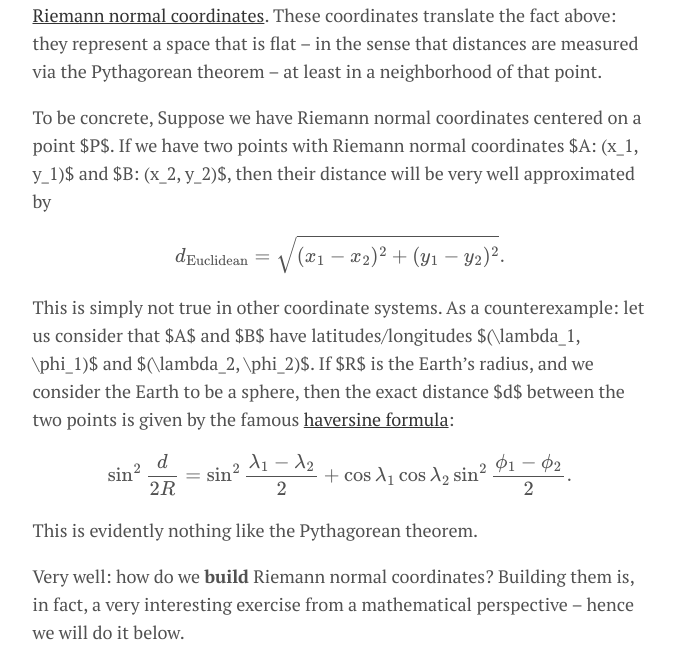
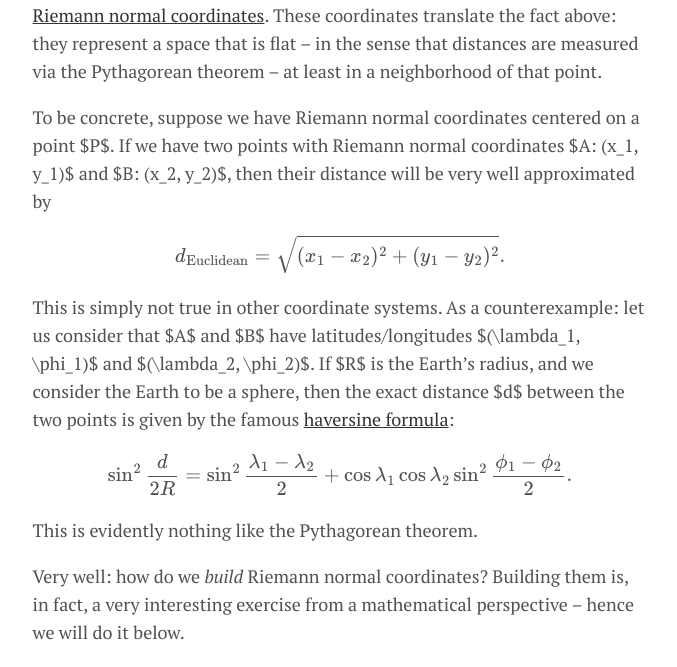
Before and after one commit to takeshimg92/takeshimg92.github.io, a Jekyll site: the page built from _posts/2023-05-11-local_coordinates.md, in a window 1280 px wide and 900 px high, scrolled down 705 px. Shown: the part 155-822 px from the top of the window, without its empty margins (300-977 px from the left). Built offline with Jekyll 4.4.1, drawn with Linux system fonts in a browser that asks for light colours; formulas are drawn with MathJax 3; some of the changed text lies outside the part shown.

```diff
--- a/_posts/2023-05-11-local_coordinates.md
+++ b/_posts/2023-05-11-local_coordinates.md
@@ -13,7 +13,7 @@
 
 For every point in a manifold, there is a special coordinate system called [Riemann normal coordinates](https://en.wikipedia.org/wiki/Normal_coordinates). These coordinates translate the fact above: they represent a space that is flat -- in the sense that distances are measured via the Pythagorean theorem -- at least in a neighborhood of that point.
 
-To be concrete, Suppose we have Riemann normal coordinates centered on a point $P$. If we have two points with Riemann normal coordinates $A: (x_1, y_1)$ and $B: (x_2, y_2)$, then their distance will be very well approximated by
+To be concrete, suppose we have Riemann normal coordinates centered on a point $P$. If we have two points with Riemann normal coordinates $A: (x_1, y_1)$ and $B: (x_2, y_2)$, then their distance will be very well approximated by
 
 $$d_\mathrm{Euclidean} = \sqrt{(x_1-x_2)^2+(y_1-y_2)^2}.$$
 
@@ -23,7 +23,7 @@
 
 This is evidently nothing like the Pythagorean theorem.
 
-Very well: how do we **build** Riemann normal coordinates? Building them is, in fact, a very interesting exercise from a mathematical perspective -- hence we will do it below.
+Very well: how do we *build* Riemann normal coordinates? Building them is, in fact, a very interesting exercise from a mathematical perspective -- hence we will do it below.
 
 ## For data science: distances and neighbors
 
@@ -182,7 +182,7 @@
 * Calculate $q_x = \tilde q \cdot \hat x$, $q_y = \tilde q\cdot \hat y$;
 * Return $(q_x, q_y)$
 
-There is actually a nice analytical outcome of all of this: these two formulas derived in Appendix II: if we write the 3D components of $\vec q$ and $\vec p$ as
+There is actually a nice analytical outcome of all of this: these two formulas derived in Appendix II. If we write the 3D components of $\vec q$ and $\vec p$ as
 
 $$\begin{align*}
 q_1 &= \sin\theta \cos\phi &  p_1 &= \sin\theta_0\cos\phi_0\\
```
